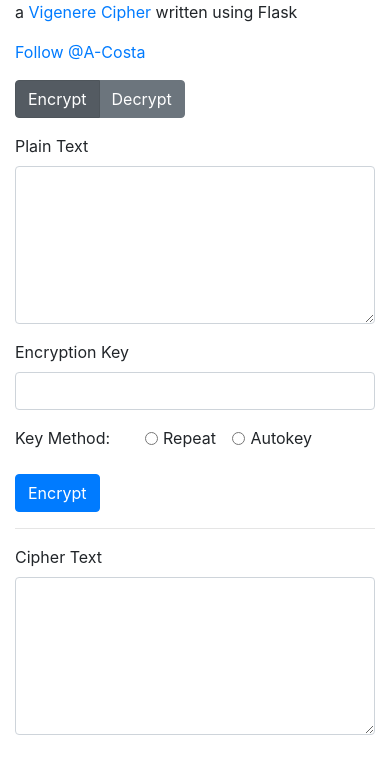
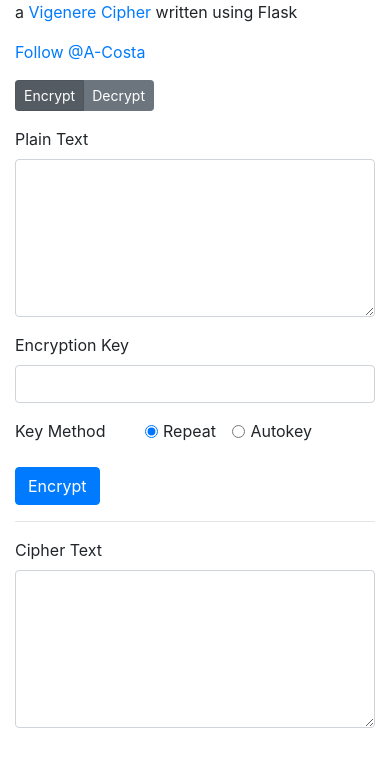
Before and after one commit to A-Costa/VigEncrypt, a Flask app: page / in a window 390 px wide. Shown: the part 76-844 px from the top of the page. Run offline with Flask 2, Linux system fonts and the light colour scheme; some libraries are stand-ins or nearby versions.

Commit message:
Added image and beautify html

```diff
--- a/src/VigEncrypt/templates/base.html.jinja
+++ b/src/VigEncrypt/templates/base.html.jinja
@@ -6,7 +6,7 @@
         <meta name="viewport" content="width=device-width, initial-scale=1, shrink-to-fit=no">
 
         <link href={{ url_for('static', filename='css/bootstrap.css') }} rel="stylesheet">
-        <title>Hello, world!</title>
+        <title>VigEncrypt - Vigenere Cipher</title>
     </head>
 
     <body>
--- a/src/VigEncrypt/templates/home.html.jinja
+++ b/src/VigEncrypt/templates/home.html.jinja
@@ -30,16 +30,22 @@
             </p>
             <p>
                 <div class="btn-group btn-group-toggle" data-toggle="buttons">
-                    <label class="btn btn-secondary active">
+                    <label class="btn btn-secondary btn-sm active">
                         <input type="radio" name="options" id="option1"
                             autocomplete="off" checked>Encrypt
                     </label>
-                    <label class="btn btn-secondary">
+                    <label class="btn btn-secondary btn-sm">
                         <input type="radio" name="options" id="option2"
                             autocomplete="off"> Decrypt
                     </label>
                 </div>
             </p>
+            <div class="row">
+                <div class="col-12 d-none d-md-block">
+                    <img src="https://upload.wikimedia.org/wikipedia/commons/9/9a/Vigen%C3%A8re_square_shading.svg"
+                        class="img-fluid" alt="Vigenere Square" />
+                </div>
+            </div>
         </div>
         <div class="col-md-8">
             <form>
@@ -54,16 +60,20 @@
                 <div class="form-group">
                     <div class="row">
                         <div class="col-4">
-                            <label>Key Method: </label>
+                            <label>Key Method</label>
                         </div>
 
                         <div class="col-8">
                             <div class="form-check form-check-inline" id="KeyMethod">
-                                <input class="form-check-input" type="radio" name="inlineRadioOptions" id="inlineRadio1" value="repeat">
+                                <input class="form-check-input" type="radio"
+                                    checked="checked" name="inlineRadioOptions"
+                                    id="inlineRadio1" value="repeat">
                                 <label class="form-check-label" for="inlineRadio1">Repeat</label>
                             </div>
                             <div class="form-check form-check-inline">
-                                <input class="form-check-input" type="radio" name="inlineRadioOptions" id="inlineRadio2" value="autokey">
+                                <input class="form-check-input" type="radio"
+                                    name="inlineRadioOptions" id="inlineRadio2"
+                                    value="autokey">
                                 <label class="form-check-label" for="inlineRadio2">Autokey</label>
                             </div>
                         </div>
```
